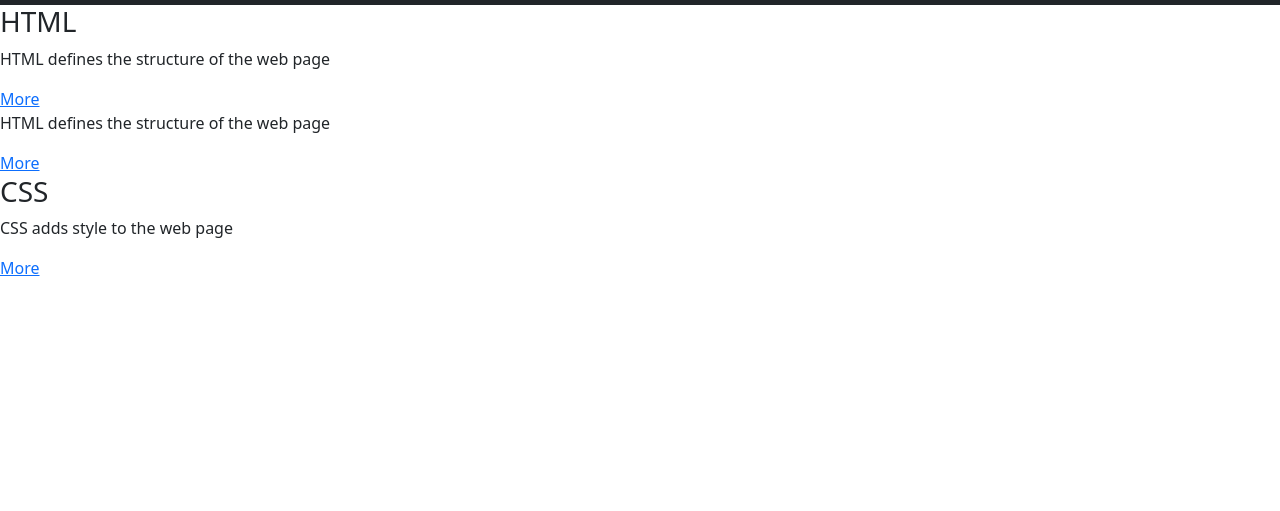
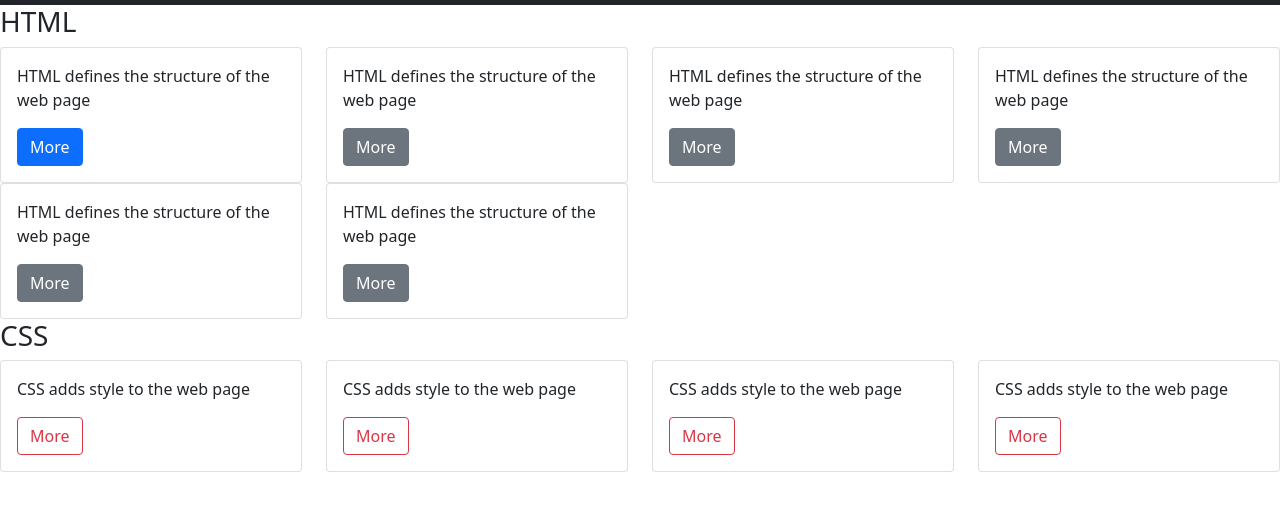
Before and after one commit to Srayan-Codex10/Web-Design, a plain HTML site: page m6-starter.html in a window 1280 px wide. Shown: the part 51-562 px from the top of the page. Drawn offline with nearby package versions, Linux system fonts and the light colour scheme.

Commit message:
bs cards

```diff
--- a/m6-starter.html
+++ b/m6-starter.html
@@ -42,28 +42,103 @@
     </nav>
     <div id="html-container">
       <h3>HTML</h3>
-
-      <div>
-        <div>
-          <p>HTML defines the structure of the web page</p>
-          <a href="https://www.crio.do">More</a>
+      <div class="row">
+        <div class="col-xs-12 col-sm-6 col-lg-3">
+          <div class="card">
+            <div class="card-body">
+              <p class="card-text">
+                HTML defines the structure of the web page
+              </p>
+              <a href="#" class="btn btn-primary">More</a>
+            </div>
+          </div>
         </div>
-      </div>
-      <div>
-        <div>
-          <p>HTML defines the structure of the web page</p>
-          <a href="https://www.crio.do">More</a>
+        <div class="col-xs-12 col-sm-6 col-lg-3">
+          <div class="card">
+            <div class="card-body">
+              <p class="card-text">
+                HTML defines the structure of the web page
+              </p>
+              <a href="#" class="btn btn-secondary">More</a>
+            </div>
+          </div>
+        </div>
+        <div class="col-xs-12 col-sm-6 col-lg-3">
+          <div class="card">
+            <div class="card-body">
+              <p class="card-text">
+                HTML defines the structure of the web page
+              </p>
+              <a href="#" class="btn btn-secondary">More</a>
+            </div>
+          </div>
+        </div>
+        <div class="col-xs-12 col-sm-6 col-lg-3">
+          <div class="card">
+            <div class="card-body">
+              <p class="card-text">
+                HTML defines the structure of the web page
+              </p>
+              <a href="#" class="btn btn-secondary">More</a>
+            </div>
+          </div>
+        </div>
+        <div class="col-xs-12 col-sm-6 col-lg-3">
+          <div class="card">
+            <div class="card-body">
+              <p class="card-text">
+                HTML defines the structure of the web page
+              </p>
+              <a href="#" class="btn btn-secondary">More</a>
+            </div>
+          </div>
+        </div>
+        <div class="col-xs-12 col-sm-6 col-lg-3">
+          <div class="card">
+            <div class="card-body">
+              <p class="card-text">
+                HTML defines the structure of the web page
+              </p>
+              <a href="#" class="btn btn-secondary">More</a>
+            </div>
+          </div>
         </div>
       </div>
     </div>
-
     <div id="css-container">
       <h3>CSS</h3>
-
-      <div>
-        <div>
-          <p>CSS adds style to the web page</p>
-          <a href="https://www.crio.do">More</a>
+      <div class="row">
+        <div class="col-sm-6 col-lg-3">
+          <div class="card">
+            <div class="card-body">
+              <p class="card-text">CSS adds style to the web page</p>
+              <a href="#" class="btn btn-outline-danger">More</a>
+            </div>
+          </div>
+        </div>
+        <div class="col-sm-6 col-lg-3">
+          <div class="card">
+            <div class="card-body">
+              <p class="card-text">CSS adds style to the web page</p>
+              <a href="#" class="btn btn-outline-danger">More</a>
+            </div>
+          </div>
+        </div>
+        <div class="col-sm-6 col-lg-3">
+          <div class="card">
+            <div class="card-body">
+              <p class="card-text">CSS adds style to the web page</p>
+              <a href="#" class="btn btn-outline-danger">More</a>
+            </div>
+          </div>
+        </div>
+        <div class="col-sm-6 col-lg-3">
+          <div class="card">
+            <div class="card-body">
+              <p class="card-text">CSS adds style to the web page</p>
+              <a href="#" class="btn btn-outline-danger">More</a>
+            </div>
+          </div>
         </div>
       </div>
     </div>
```
